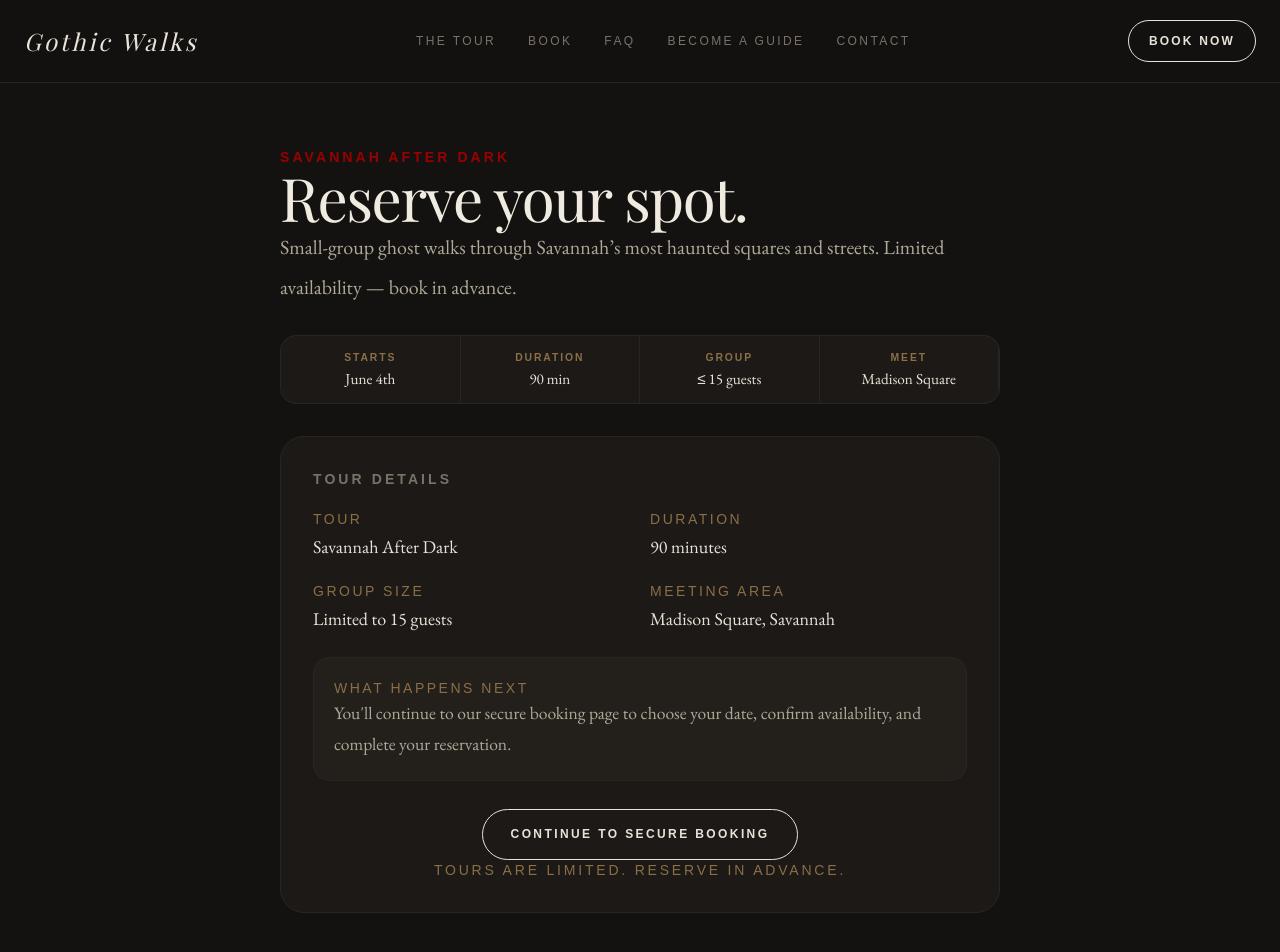
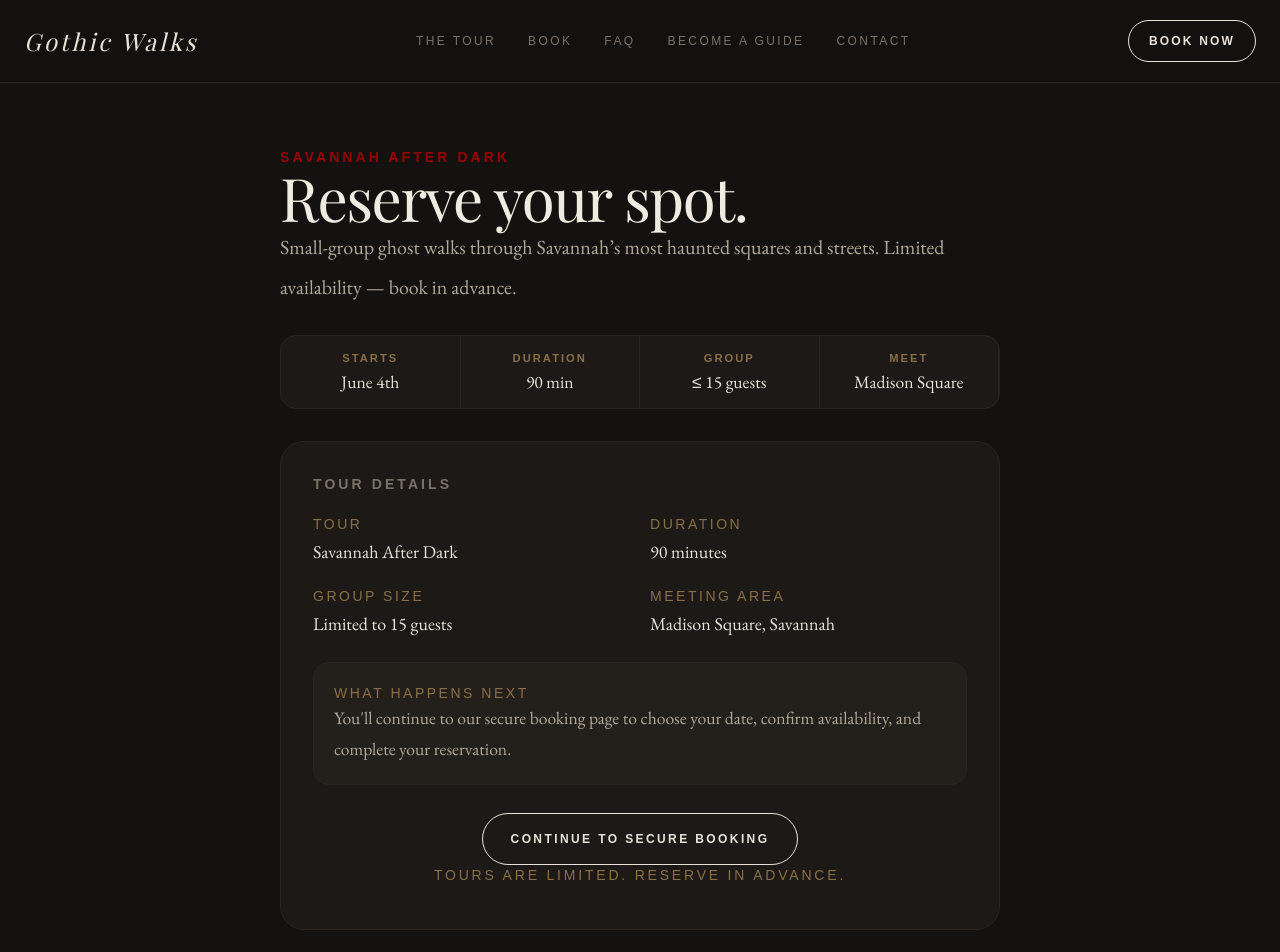
Before and after one commit to memphison/gothicwalks-next, a Next.js app: page /book in a window 1280 px wide. Shown: the top 952 px of the page. Built offline with nearby package versions, Linux system fonts and the light colour scheme.

Commit message:
Update Gothic Walks site

```diff
--- a/app/book/page.tsx
+++ b/app/book/page.tsx
@@ -147,7 +147,7 @@ export default function BookPage() {
               </a>
             </div>
 
-            <p className="mt-4 text-center text-sm uppercase tracking-[0.2em] text-[#8a6f47] [font-family:var(--font-label)]">
+            <p className="mt-6 text-center text-sm uppercase tracking-[0.2em] text-[#8a6f47] [font-family:var(--font-label)]">
               Tours are limited. Reserve in advance.
             </p>
           </div>
--- a/app/globals.css
+++ b/app/globals.css
@@ -262,7 +262,7 @@ a {
 
 .gw-quick-fact-label {
   font-family: var(--font-label);
-  font-size: 0.65rem;
+  font-size: 0.70rem;
   font-weight: 700;
   letter-spacing: 0.18em;
   text-transform: uppercase;
@@ -271,7 +271,7 @@ a {
 
 .gw-quick-fact-value {
   font-family: var(--font-body);
-  font-size: 0.95rem;
+  font-size: 1.1rem;
   color: #e8e2d8;
   line-height: 1.3;
 }
@@ -306,7 +306,7 @@ a {
   border: 1px solid #2a2520;
   border-radius: 1.5rem;
   background: #1c1916;
-  padding: 1.5rem;
+  padding: 1.5rem 1.5rem 2.25rem;
 }
 
 @media (min-width: 768px) {
@@ -328,4 +328,7 @@ a {
     font-size: 1.1rem;
     color: #b0a898;
   }
+   .gw-book-card {
+    padding: 2rem 2rem 2.75rem;
+  }
 }
```
